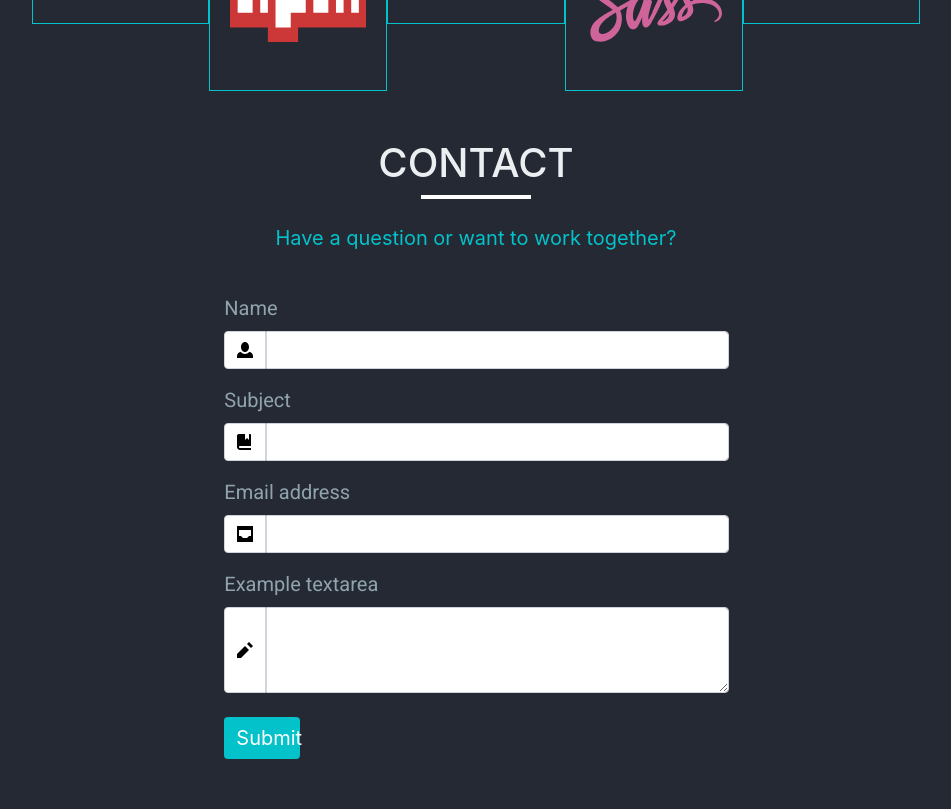
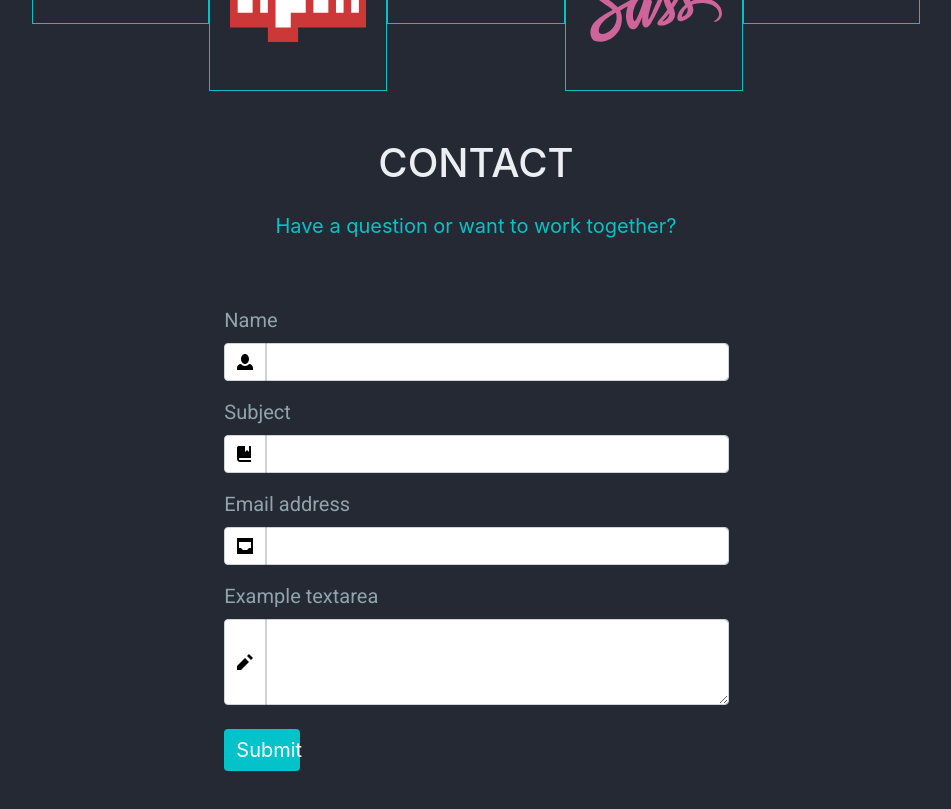
Before and after one commit to 6ixpaths/Portfolio, a Vue app in the folder portfolio/: page / in a window 1280 px wide. Shown: the part 1500-2309 px from the top of the page, without its empty margins (164-1115 px from the left). Built offline with nearby package versions, Linux system fonts and the light colour scheme.

Commit message:
Fix column & spacing to contact.vue
*Put contact header in it's own row & column
*Give spacing to row & column

```diff
--- a/portfolio/src/components/Contact.vue
+++ b/portfolio/src/components/Contact.vue
@@ -3,13 +3,15 @@
  <svg preserveAspectRatio="none" viewBox="0 0 100 102" height="75" width="100%" version="1.1" xmlns="http://www.w3.org/2000/svg" class="svgcolor-light">
       <path d="M0 0 L50 100 L100 0 Z" fill="white" stroke="white"></path>
     </svg>-->
-        <div class="row justify-content-center">
+        <div class="row mb-4">
             <div class="col-12 text-center mb-4">
                 <h1>CONTACT</h1>
                 <div class="header-bar mx-auto"></div>
                 <p class="mt-4">Have a question or want to work together?</p>
             </div>
-            <div class="col-lg-5">
+        </div>
+        <div class="row justify-content-center">
+            <div class="col-xl-5 col-sm-9">
                 <form>
                     <div class="form-group">
                         <label for="name">Name</label>
@@ -56,15 +58,6 @@ export default {
 <style scoped>
 
 @import url('https://fonts.googleapis.com/css?family=Roboto:400,500,700');
-
-.header-bar{
-
-    width: 110px;
-    height: 4px;
-    background-color: #FFFFFF;
-
-
-}
 
 p{
 
```
